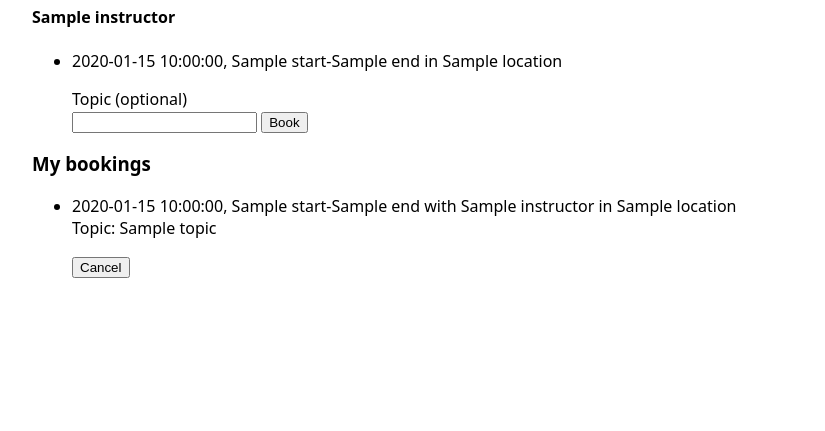
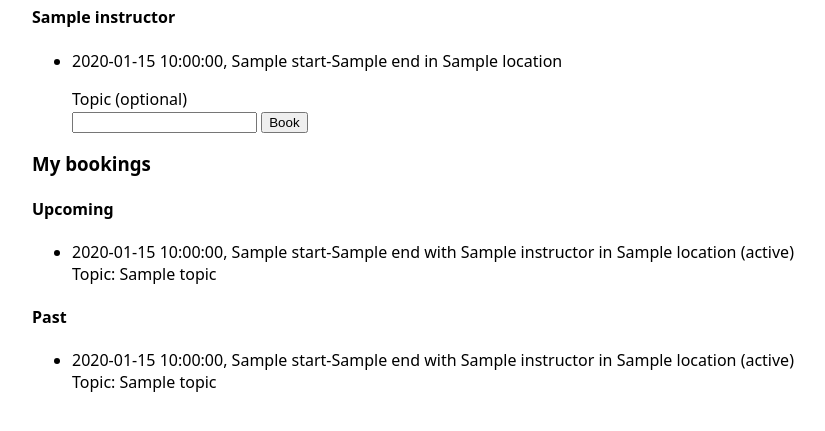
Before and after one commit to TTariqq/office-hours-booking, a FastAPI app: template app/web/templates/student_home.html in a window 1280 px wide. Shown: the part 269-700 px from the top of the page, without its empty margins (0-825 px from the left). Run offline with FastAPI, Linux system fonts and the light colour scheme; the template is opened without the code that fills it: most values are stand-ins (such as "Sample title", 1, 10 or a date in 2020).

Commit message:
DevAI: F9 my bookings

```diff
--- a/app/routes/pages.py
+++ b/app/routes/pages.py
@@ -28,6 +28,13 @@ LOCATION_ERROR = "location is required (max 120 characters)"
 FORMAT_ERROR = "invalid date or time"
 SLOT_TAKEN = "This slot was just booked by someone else"
 NOT_ACTIVE = "This booking is not active"
+
+# How each booking status reads on the page. An unknown status shows itself.
+STATUS_LABELS = {
+    "active": "Booked",
+    "cancelled_by_student": "Cancelled by you",
+    "cancelled_by_instructor": "Cancelled by instructor",
+}
 
 
 def block_rows(db, user):
@@ -101,43 +108,58 @@ def open_slot_groups(db, now):
     return [{"instructor": name, "slots": slots} for name, slots in groups.items()]
 
 
-def student_booking_rows(db, user):
-    """This student's active bookings, earliest slot first."""
+def student_booking_rows(db, user, now):
+    """Every booking this student has, split into upcoming and past.
+
+    Upcoming is earliest first, past is newest first. Only an upcoming active
+    booking can still be cancelled.
+    """
     rows = db.execute(
         select(Booking, Slot, Block, User.name)
         .join(Slot, Booking.slot_id == Slot.id)
         .join(Block, Slot.block_id == Block.id)
         .join(User, Block.instructor_id == User.id)
-        .where(Booking.student_id == user.id, Booking.status == "active")
+        .where(Booking.student_id == user.id)
         .order_by(Slot.start_utc)
     ).all()
 
-    bookings = []
+    upcoming = []
+    past = []
     for booking, slot, block, instructor_name in rows:
         start = to_riyadh(slot.start_utc)
-        bookings.append(
-            {
-                "id": booking.id,
-                "date": start.strftime("%Y-%m-%d"),
-                "start": start.strftime("%H:%M"),
-                "end": to_riyadh(slot.end_utc).strftime("%H:%M"),
-                "instructor": instructor_name,
-                "location": block.location,
-                "topic": booking.topic,
-            }
-        )
-    return bookings
+        is_upcoming = as_utc(slot.start_utc) > now
+        row = {
+            "id": booking.id,
+            "date": start.strftime("%Y-%m-%d"),
+            "start": start.strftime("%H:%M"),
+            "end": to_riyadh(slot.end_utc).strftime("%H:%M"),
+            "instructor": instructor_name,
+            "location": block.location,
+            "topic": booking.topic,
+            "status_label": STATUS_LABELS.get(booking.status, booking.status),
+            "can_cancel": is_upcoming and booking.status == "active",
+        }
+        if is_upcoming:
+            upcoming.append(row)
+        else:
+            past.append(row)
+
+    # The query is earliest first; the past list reads newest first.
+    past.reverse()
+    return {"upcoming": upcoming, "past": past}
 
 
 def student_page(request, user, db, error=None, status_code=200):
     """Render the student home page, optionally with an error message."""
+    rows = student_booking_rows(db, user, request.app.state.clock())
     return templates.TemplateResponse(
         request,
         "student_home.html",
         {
             "user": user,
             "open_slots": open_slot_groups(db, request.app.state.clock()),
-            "bookings": student_booking_rows(db, user),
+            "upcoming": rows["upcoming"],
+            "past": rows["past"],
             "error": error,
         },
         status_code=status_code,
--- a/app/web/templates/student_home.html
+++ b/app/web/templates/student_home.html
@@ -38,21 +38,48 @@
   {% endif %}
 
   <h3>My bookings</h3>
-  {% if bookings %}
+  <section id="upcoming">
+    <h4>Upcoming</h4>
+    {% if upcoming %}
     <ul>
-    {% for booking in bookings %}
+      {% for booking in upcoming %}
       <li>
         {{ booking.date }}, {{ booking.start }}-{{ booking.end }} with {{ booking.instructor }}
-      in {{ booking.location }}
+        in {{ booking.location }} ({{ booking.status_label }})
         {% if booking.topic %}<br>Topic: {{ booking.topic }}{% endif %}
+        {% if booking.can_cancel %}
         <form method="post" action="/student/bookings/{{ booking.id }}/cancel">
           <button type="submit">Cancel</button>
         </form>
+        {% endif %}
       </li>
       {% endfor %}
     </ul>
     {% else %}
-  <p>No bookings yet.</p>
+    <p>No upcoming bookings.</p>
     {% endif %}
+  </section>
+
+  <section id="past">
+    <h4>Past</h4>
+    {% if past %}
+    <ul>
+      {% for booking in past %}
+      <li>
+        {{ booking.date }}, {{ booking.start }}-{{ booking.end }} with {{ booking.instructor }}
+        in {{ booking.location }} ({{ booking.status_label }})
+        {% if booking.topic %}<br>Topic: {{ booking.topic }}{% endif %}
+        {% if booking.can_cancel %}
+        <form method="post" action="/student/bookings/{{ booking.id }}/cancel">
+          <button type="submit">Cancel</button>
+        </form>
+        {% endif %}
+      </li>
+      {% endfor %}
+    </ul>
+    {% else %}
+    <p>No past bookings.</p>
+    {% endif %}
+  </section>
 </body>
 </html>
```
Also changed, not shown: tests/test_f9.py (added, +285 -0 lines). Lines whose indentation alone changed are shown as unchanged.
